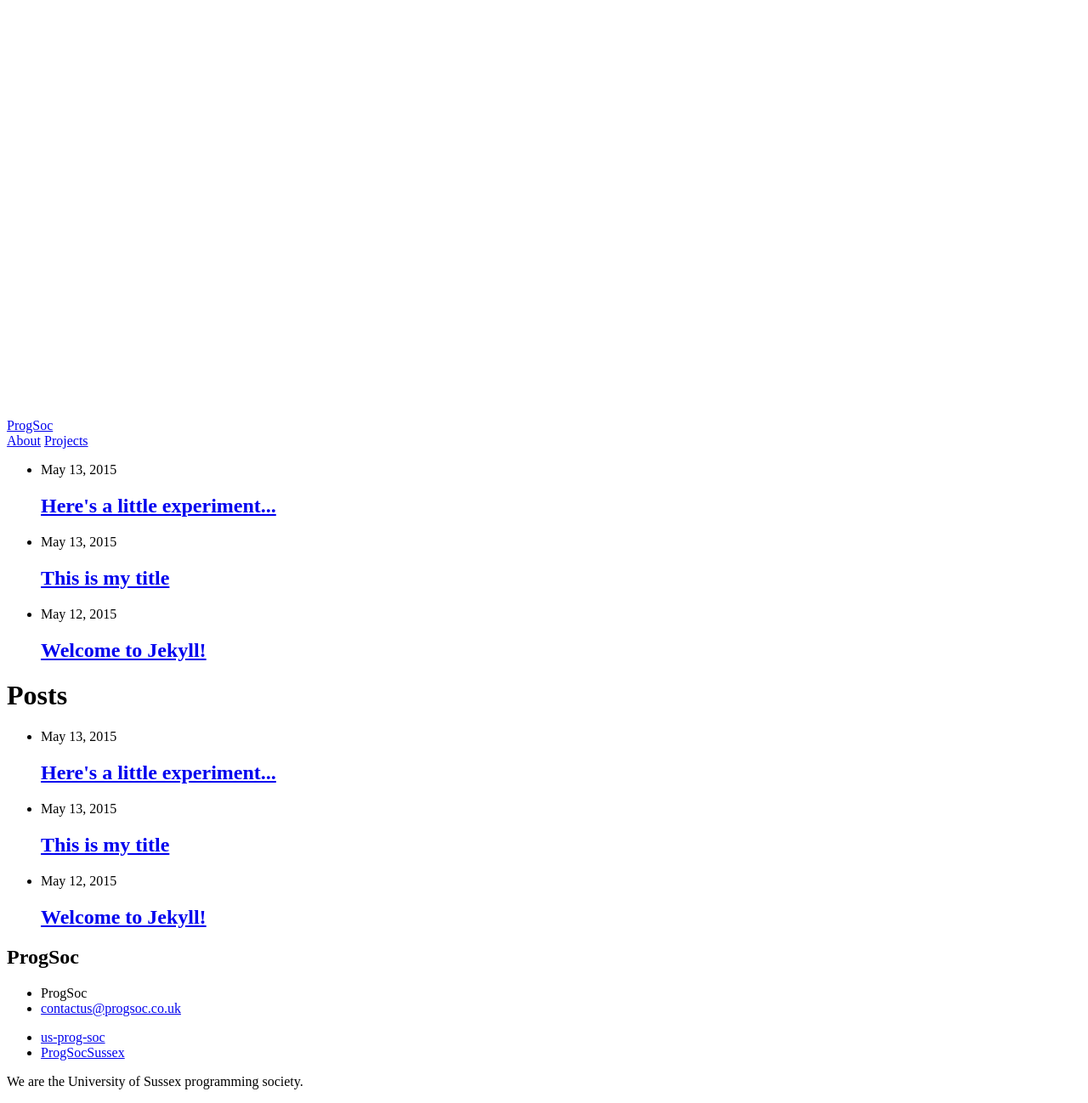
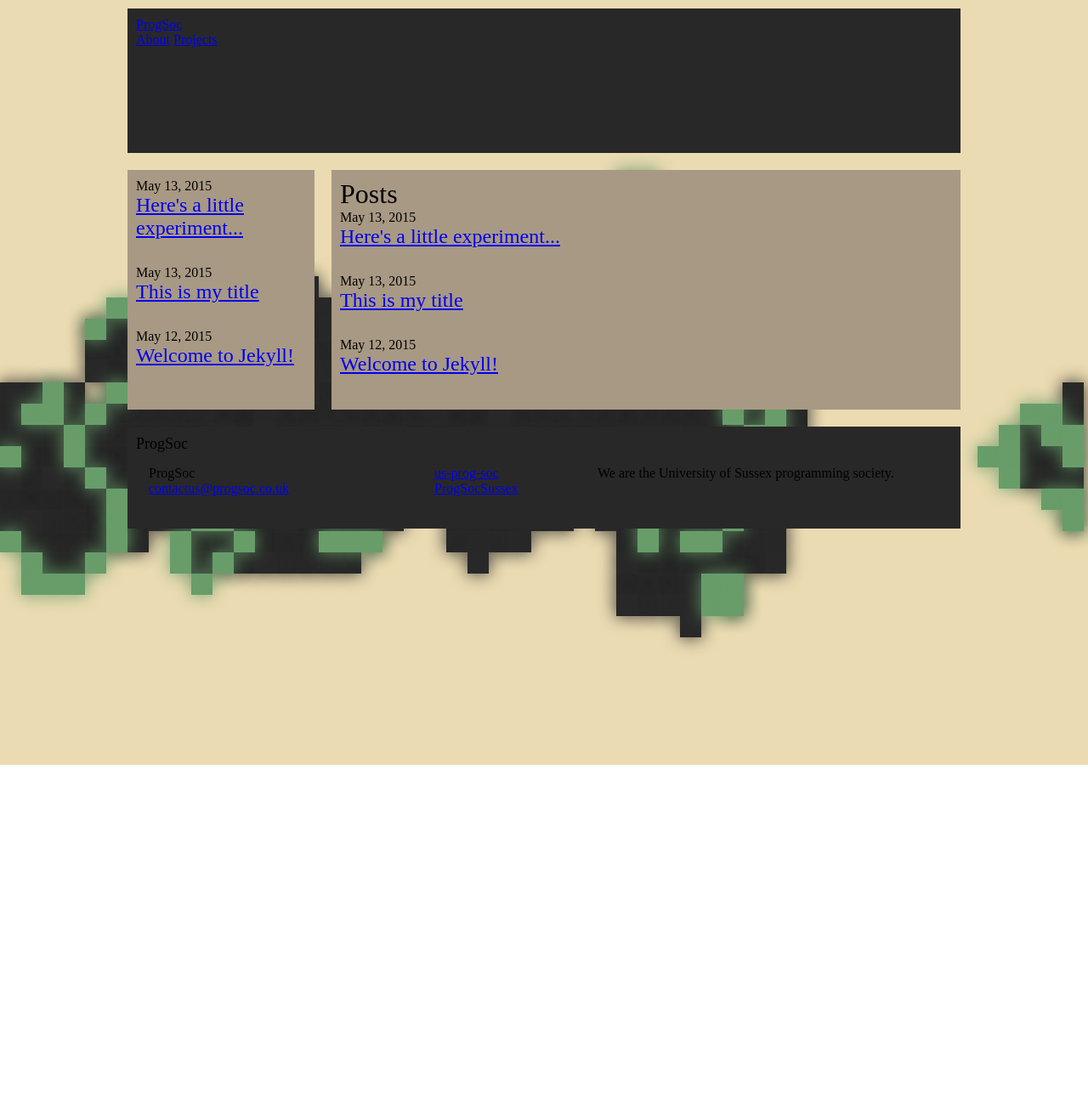
Before and after one commit to olliethomas/other-website, a Jekyll site: the page built from index.html, in a window 1280 px wide. Shown: the whole page at 85% size. Built offline with Jekyll 4.4.1, drawn with Linux system fonts in a browser that asks for light colours; nearby versions of some CDN libraries; after the commit the page ends 900 px from its top, so only the background shows below that.

Commit message:
fixed baseurl issues

```diff
--- a/_includes/head.html
+++ b/_includes/head.html
@@ -5,8 +5,8 @@
         {% if page.title %}{{ page.title }}{% else %}{{ site.title }}{% endif %}
     </title>
     <meta name="description" content="{% if page.excerpt %}{{ page.excerpt | strip_html | strip_newlines | truncate: 160 }}{% else %}{{ site.description }}{% endif %}"/>
-    <link rel="stylesheet" href="{{ "./css/main.css" | prepend: site.baseurl }}"></link>
+    <link rel="stylesheet" href="{{ "/css/main.css" | prepend: site.baseurl }}"></link>
     <!-- <link rel="canonical" href="{{ page.url | replace:'index.html','' | prepend: site.baseurl | prepend: site.url }}"> --!>
     <script type="text/JavaScript" src="https://ajax.googleapis.com/ajax/libs/jquery/2.1.3/jquery.min.js"></script>
-    <script type="text/JavaScript" src="{{ "./js/conway.js" | prepend: site.baseurl }}"></script>
+    <script type="text/JavaScript" src="{{ "/js/conway.js" | prepend: site.baseurl }}"></script>
 </head>
```
